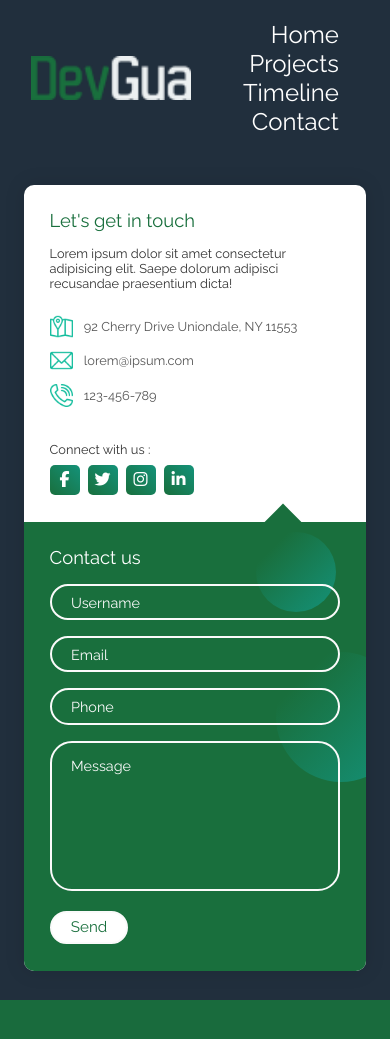
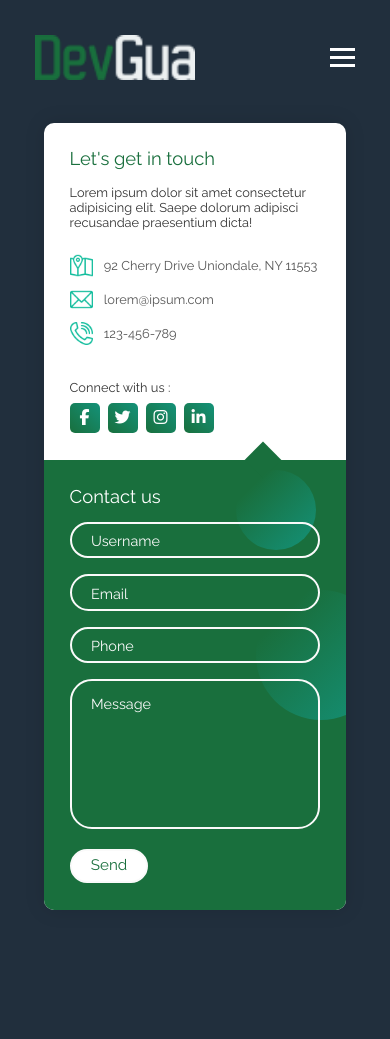
Before and after one commit to mateuszgua/my-portfolio, a Flask app: page /contact in a window 390 px wide. Before the commit the page ends 1000 px from the top, so only its background shows below. Run offline with Flask 2, Linux system fonts and the light colour scheme; some libraries are stand-ins or nearby versions.

Commit message:
Feat: add hamburger navbar, add js code for hamdle navbar

```diff
--- a/app/static/css/style.css
+++ b/app/static/css/style.css
@@ -5,6 +5,16 @@
     padding: 0;
     font-family: 'Raleway', sans-serif;
     box-sizing: border-box;
+}
+
+html {
+    scroll-behavior: smooth;
+}
+
+body {
+    background-color: #212F3D;
+    color: #fff;
+    font-family: 'Raleway', sans-serif;
 }
 
 .hero {
@@ -15,11 +25,28 @@
     position: relative;
 }
 
+header {
+    background-color: #212F3D;
+    background-size: contain;
+    background-repeat: no-repeat;
+    background-position: left bottom;
+    padding-bottom: 80px;
+}
+
+.container {
+    padding: 20px;
+    margin: 0 auto;
+    max-width: 100%;
+    width: auto;
+}
+
 /* Nav styles */
 nav {
     display: flex;
+    flex-wrap: wrap;
     align-items: center;
-    padding: 20px 8%;
+    justify-content: space-between;
+    padding: 15px;
 }
 
 nav .menu-img {
@@ -33,42 +60,78 @@ nav .logo {
     cursor: pointer;
 }
 
-nav ul {
-    flex: 1;
-    text-align: right;
+.nav-ul {
+    display: flex;
+    align-items: center;
+    justify-content: center;
+    padding: 0;
+    list-style-type: none;
 }
 
-nav ul li {
+.nav-ul li a {
     display: inline-block;
-    list-style: none;
-    margin: 0 20px;
-}
-
-nav ul li a {
+    color: #fff;
+    font-family: 'Raleway', sans-serif;
+    padding: 10px 20px;
     text-decoration: none;
-    color: #fff;
     font-size: 24px;
 }
 
-button {
-    background: #efefef;
-    height: 30px;
-    width: 60px;
-    border-radius: 20px;
-    border: 0;
-    outline: 0;
+.hamburger {
+    display: none;
     cursor: pointer;
-    transition: background 0.5s;
 }
 
-button span {
+.hamburger:focus {
+    outline: none;
+}
+
+.bar {
     display: block;
-    background: #999;
-    height: 26px;
-    width: 26px;
-    border-radius: 50%;
-    margin-left: 2px;
-    transition: background 0.5s, margin-left 0.5s;
+    width: 25px;
+    height: 3px;
+    margin: 5px 0;
+    transition: all 0.3s ease;
+    background-color: #fff;
+}
+
+@media(max-width:1600px) {
+    .container {
+        width: 100%;
+    }
+
+}
+
+@media(max-width:1024px) {
+    .nav-ul {
+        display: none;
+        flex-direction: column;
+        width: 100%;
+    }
+
+    .nav-ul.show {
+        display: flex;
+    }
+
+    .nav-ul li a {
+        padding: 10px;
+    }
+
+    .hamburger {
+        display: block;
+    }
+
+    .hamburger.active .bar:nth-child(2) {
+        opacity: 0;
+    }
+
+    .hamburger.active .bar:nth-child(1) {
+        transform: translateY(8px) rotate(45deg);
+    }
+
+    .hamburger.active .bar:nth-child(3) {
+        transform: translateY(-8px) rotate(-45deg);
+    }
 }
 
 /* Home page */
--- /dev/null
+++ b/app/static/js/navbar.js
@@ -0,0 +1,11 @@
+const hamburger = document.querySelector(".hamburger")
+const navUl = document.querySelector(".nav-ul")
+
+hamburger.addEventListener("click", () => {
+    navUl.classList.toggle("show");
+    hamburger.classList.toggle("active");
+});
+
+document.querySelectorAll(".nav-link").forEach(n => n.addEventListener("click", () => {
+    hamburger.classList.remove("active");
+}));
--- a/app/templates/contact.html
+++ b/app/templates/contact.html
@@ -11,17 +11,32 @@
 </head>
 
 <body>
-    <div class="hero">
+    <header>
+        <div class="container">
             <nav>
-            <img src="../static/images/dev_light.png" class="logo">
-            <ul>
-                <li><a id="home" href="home.html">Home</a></li>
-                <li><a id="projects" href="projects.html">Projects</a></li>
-                <li><a id="timeline" href="timeline.html">Timeline</a></li>
-                <li><a id="contact" href="contact.html">Contact</a></li>
+                <img src="../static/images/dev_light.png" class="logo" href="home.html">
+                <div class="hamburger">
+                    <span class="bar"></span>
+                    <span class="bar"></span>
+                    <span class="bar"></span>
+                </div>
+                <ul class="nav-ul">
+                    <li class="nav-item">
+                        <a class="nav-link" id="home" href="home.html">Home</a>
+                    </li>
+                    <li class="nav-item">
+                        <a class="nav-link" id="projects" href="projects.html">Projects</a>
+                    </li>
+                    <li class="nav-item">
+                        <a class="nav-link" id="timeline" href="timeline.html">Timeline</a>
+                    </li>
+                    <li class="nav-item">
+                        <a class="nav-link" id="contact" href="contact.html">Contact</a>
+                    </li>
                 </ul>
             </nav>
 
+            <div class="hero">
                 <div class="contact-container">
                     <span class="big-circle"></span>
                     <div class="form">
@@ -97,10 +112,11 @@
                         </div>
                     </div>
                 </div>
-
             </div>
-
+        </div>
+    </header>
 </body>
 <script src="../static/js/contact.js"></script>
+<script src="../static/js/navbar.js"></script>
 
 </html>
```
Also changed, not shown: app/templates/home.html (+26 -8 lines), app/templates/projects.html (+31 -14 lines), app/templates/timeline.html (+31 -17 lines). Lines whose indentation alone changed are shown as unchanged.
